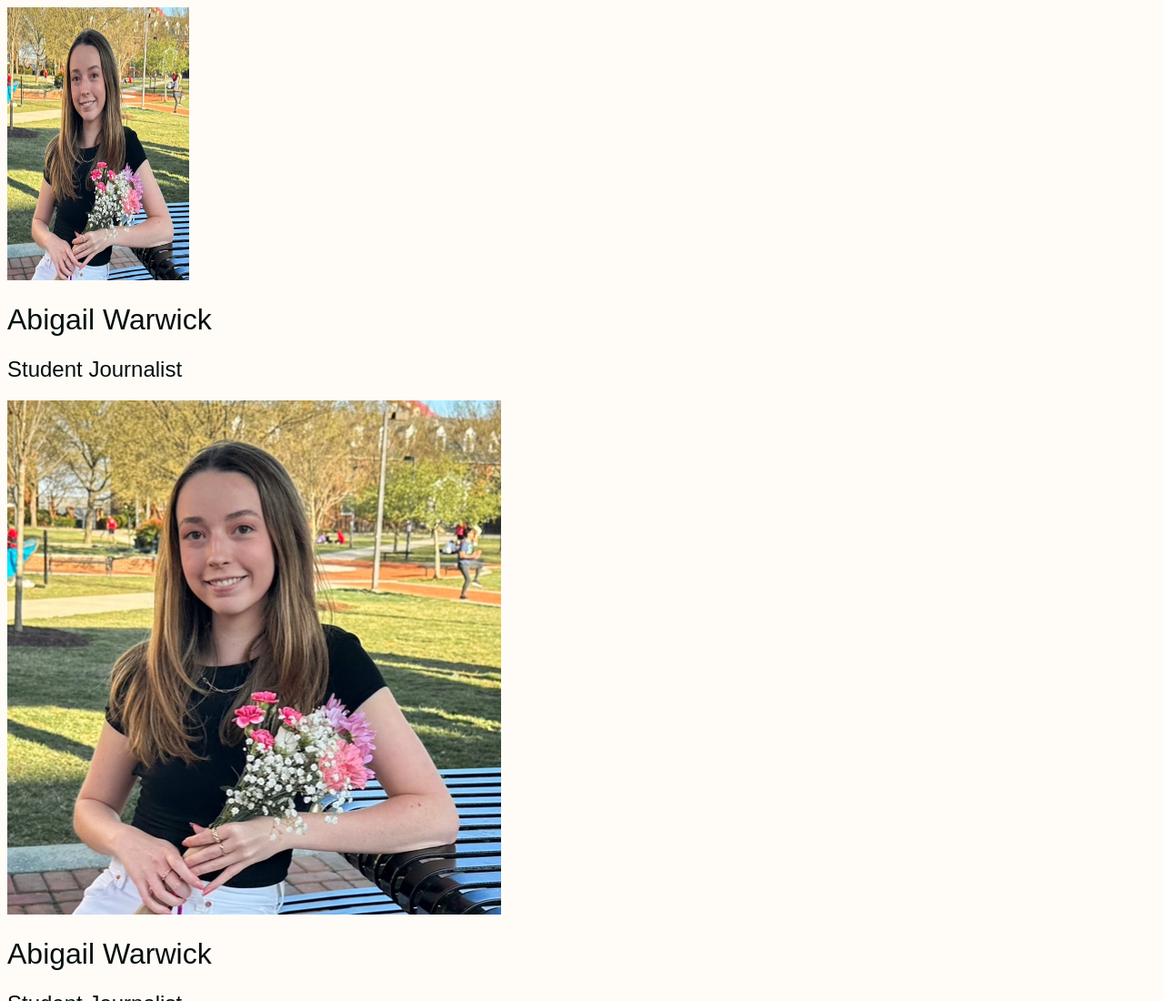
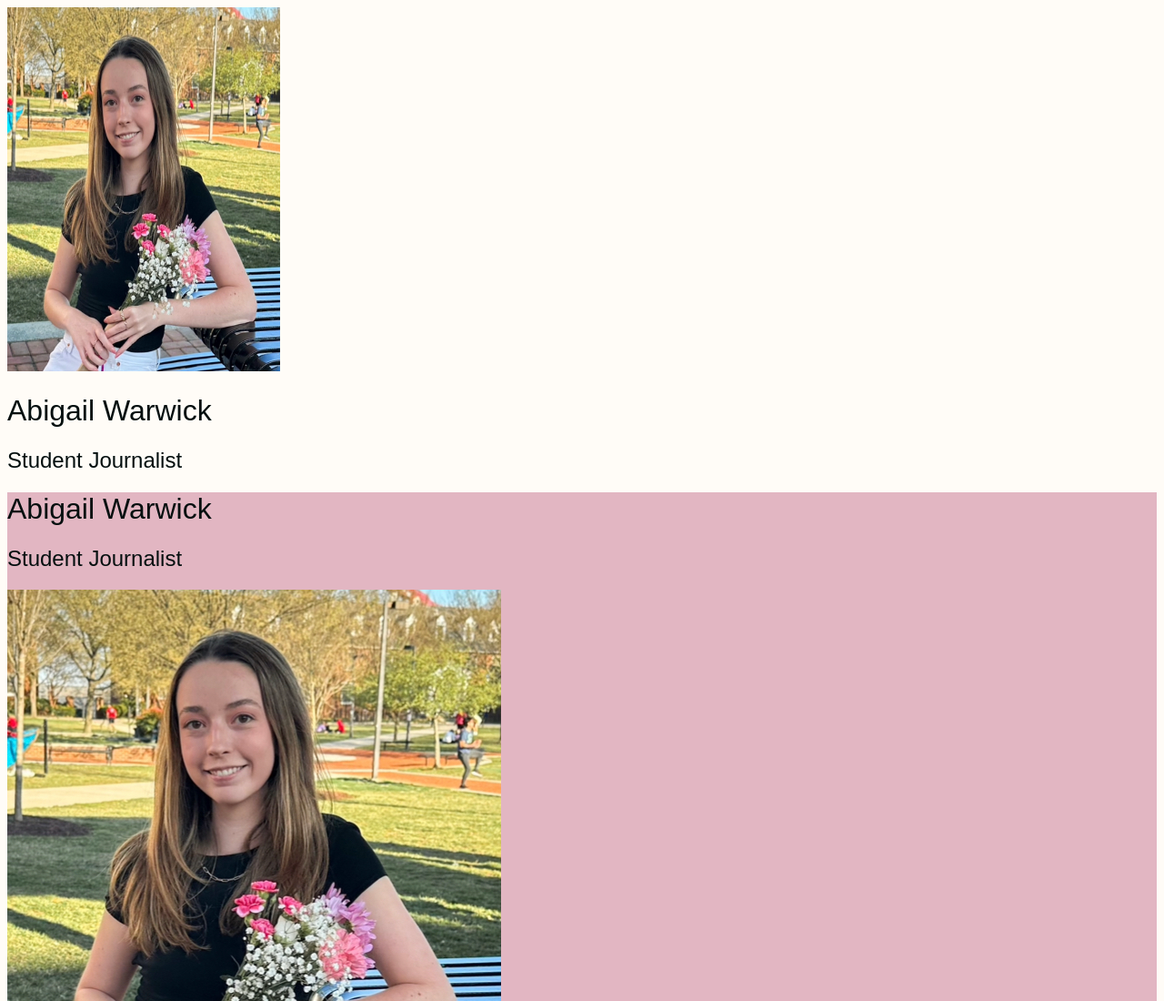
Before and after one commit to akwarwick/Abigail-Warwick-JOUR352, a plain HTML site: page online-portfolio-project/index.html in a window 1280 px wide. Shown: the top 1100 px of the page at 91% size. Drawn offline with Linux system fonts and the light colour scheme; a web font is replaced by a local one.

Commit message:
Update index.html

```diff
--- a/online-portfolio-project/index.html
+++ b/online-portfolio-project/index.html
@@ -6,8 +6,14 @@
         <link rel="stylesheet" href="https://use.typekit.net/nvt7zga.css">
         <meta charset="utf-8">
         <meta name="viewport" content="width=device-width, initial-scale=1, shrink-to-fit=no">
-        <img src="portrait.jpg" alt="A photo of me" width="200" height="300">
-        <div class="row" id="topper">
+        <img src="portrait.jpg" alt="A photo of me" width="300" height="400">
+            <h1>Abigail Warwick</h1>
+            <h2>Student Journalist</h2>
+    </head>
+
+    <body>
+        <div class = "container-fluid">
+            <div class="row" id="topper">
             <h1>Abigail Warwick</h1>
             <h2>Student Journalist</h2>
             </div>
@@ -15,13 +21,6 @@
             <img src="portrait.jpg" alt="Abigail Warwick photo"
             class="headshot">
             </div>
-            <h1>Abigail Warwick</h1>
-            <h2>Student Journalist</h2>
-    </head>
-
-    <body>
-        <div class = "container-fluid">
-
         </div>
 
         <link rel="stylesheet" href="https://use.typekit.net/nvt7zga.css">
```
